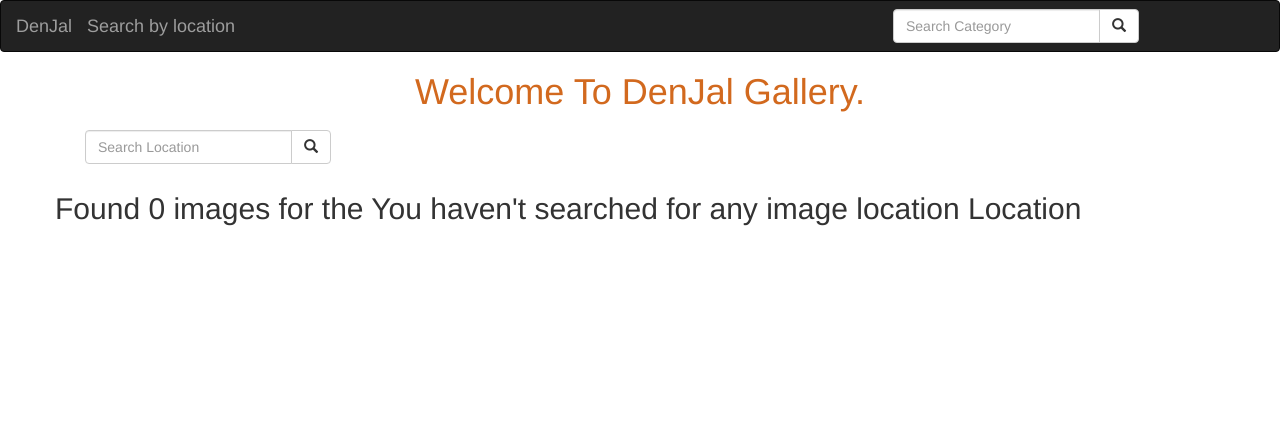
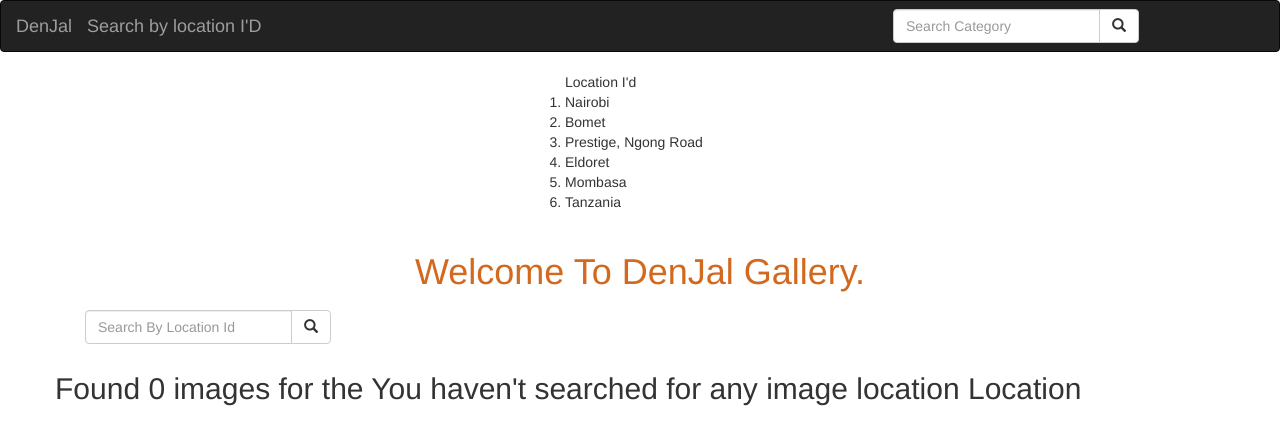
Before and after one commit to kiplaa1500/MY-GALLERY, a Django app: page /search/location in a window 1280 px wide. Shown: the top 445 px of the page. Run offline with Django 3.2, Linux system fonts and the light colour scheme; some libraries are stand-ins or nearby versions.

Commit message:
Adding location id used in searching

```diff
--- a/images/models.py
+++ b/images/models.py
@@ -71,10 +71,10 @@
 
     @classmethod
     def filter_by_location(cls, location):
-        image_location = Image.objects.filter(location__name=location).all()
+        image_location = Image.objects.filter(location=location).all()
         return image_location
 
     def __str__(self):
         return self.name
-    # class Meta:
-    #     ordering = ['image']
+    class Meta:
+        ordering = ['image']
--- a/images/templates/gallery.html
+++ b/images/templates/gallery.html
@@ -36,7 +36,7 @@
                         </div>
                         <div class="modal-footer-center">
 
-                            <!-- input form to return the image url -->
+                            <!-- input form to return the -->
                             <input class="form-control input-lg" type="text" value="{{image.image.url}}"
                                 id="{{image.id}}.url">
                             <!-- button to close the pop up -->
--- a/images/templates/location.html
+++ b/images/templates/location.html
@@ -4,7 +4,7 @@
     <form class="navbar-form" role="search" action="{% url 'search_location' %}">
 
         <div class="input-group">
-            <input type="text" class="form-control" placeholder="Search Location" name="location">
+            <input type="text" class="form-control" placeholder="Search By Location Id" name="location">
             <div class="input-group-btn">
                 <button class="btn btn-default" type="submit"><i class="glyphicon glyphicon-search"></i></button>
             </div>
@@ -41,6 +41,49 @@
                     </div>
                 </div>
             </div>
+            <div class="modal fade " id="{{image.id}}" tabindex="-1" role="dialog"
+                aria-labelledby="exampleModalCenterTitle" aria-hidden="true">
+                <div class="modal-dialog modal-dialog-centered modal-md" role="document">
+                    <div class="modal-content modalcard">
+                        <div class="modal-header">
+                            <h5 class="modal-title" id="imageheader">{{image.name}}</h5>
+
+                        </div>
+                        <div class="modal-body card3">
+                            <img src="{{image.image.url}}" alt="{{image.name}}" class="img-fluid" height="100%"
+                                width="100%">
+                            <!-- descriptions of every image upon image click -->
+                            <p class="text-center">{{image.description}}</p>
+                            <p class="image-location">Location : {{image.location}}</p>
+                            <p class="image-location">Category : {{image.category}}</p>
+                            <p class="image-location">Date on : {{ image.date }}</p>
+                        </div>
+                        <div class="modal-footer-center">
+
+                            <!-- input form to return the -->
+                            <input class="form-control input-lg" type="text" value="{{image.image.url}}"
+                                id="{{image.id}}.url">
+                            <!-- button to close the pop up -->
+                            <button type="button" class="btn btn-success btn-sm" data-dismiss="modal">Fade Me
+                            </button>
+                            <button type="button" class="btn btn-danger btn-sm"
+                                onclick="myFunction( '{{image.id}}.url')">copy
+                            </button>
+
+
+                            {%block script%}
+                            <script>
+                                myFunction = (element) => {
+                                    document.getElementById(element).select();
+                                    document.execCommand("copy");
+                                }
+                            </script>
+                            {%endblock%}
+
+                        </div>
+                    </div>
+                </div>
+            </div>
 
 
             {% empty %}
--- a/images/templates/navbar.html
+++ b/images/templates/navbar.html
@@ -3,7 +3,7 @@
         <div class="navbar-header">
             <a class="navbar-brand" href="{% url 'myGallery' %}"> DenJal</a>
             <a class="navbar-brand" href="{% url 'search_location' %}">
-                <ion-icon name="search-outline"></ion-icon> Search by location
+                <ion-icon name="search-outline"></ion-icon> Search by location I'D
             </a>
         </div>
         <div class="col-sm-4 col-md-4 navbar-right">
@@ -17,14 +17,28 @@
                                 class="glyphicon glyphicon-search"></i></button>
                     </div>
                 </div>
-
             </form>
         </div>
 
+
     </div>
 </nav>
+<div class="card, container" style="width: 18rem;">
+    <div class="card-header">
+        Location I'd
+    </div>
+    <ol class="list-group list-group-flush">
+        <li>Nairobi</li>
+        <li>Bomet</li>
+        <li>Prestige, Ngong Road</li>
+        <li>Eldoret</li>
+        <li>Mombasa</li>
+        <li>Tanzania</li>
+    </ol>
+</div>
 <div>
     <h1 class="text-center" style="color: chocolate">
         Welcome To DenJal Gallery.
     </h1>
+
 </div>
--- a/images/templates/search.html
+++ b/images/templates/search.html
@@ -19,6 +19,7 @@
                     <img src="{{image.image.url}}" alt="{{image.name}}" class="card-img" height="100%" width="100%">
                 </div>
             </div>
+
             {% empty %}
             <div class="row">
                 <h2 class="text-center">There No Image Items</h2>
```
